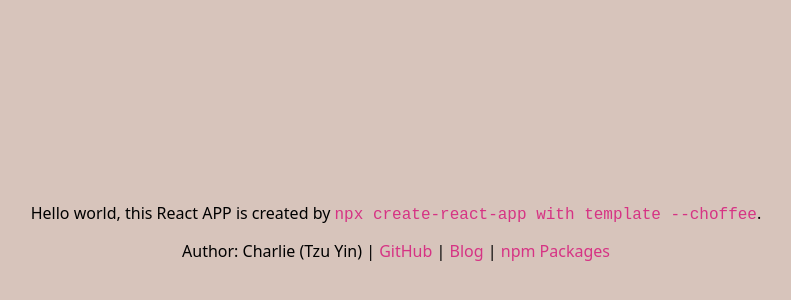
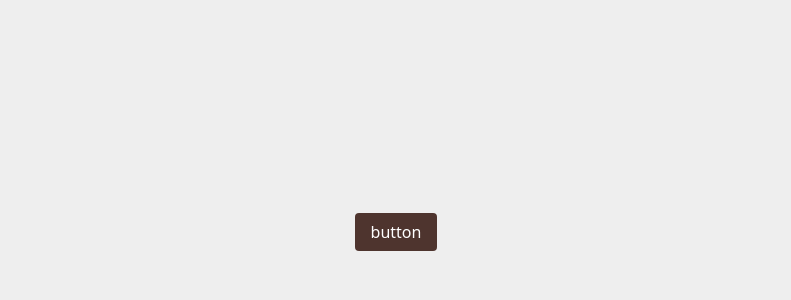
Before and after one commit to tzynwang/react-button, a React (Create React App) app: page / in a window 1280 px wide. Shown: the part 168-468 px from the top of the page, without its empty margins (244-1035 px from the left). Built offline with nearby package versions, Linux system fonts and the light colour scheme.

Commit message:
[feat] set global style

```diff
--- a/src/components/App/index.module.css
+++ /dev/null
@@ -1,26 +0,0 @@
-.main {
-  height: 100vh;
-  width: 100vw;
-  display: flex;
-  flex-direction: column;
-  justify-content: center;
-  align-items: center;
-  text-align: center;
-  background-color: #D7C4BB;
-}
-
-.main > *:not(:last-child) {
-  margin-bottom: 1rem;
-}
-
-.mainCode {
-  font-family: monospace;
-  font-size: 1rem;
-  color: #d63384;
-  word-wrap: break-word;
-}
-
-.mainAnchor {
-  color: #d63384;
-  text-decoration: none;
-}
--- a/src/components/App/index.tsx
+++ b/src/components/App/index.tsx
@@ -1,31 +1,24 @@
-import React, { memo } from 'react'
-import classNames from 'classnames'
-
-import Styles from './index.module.css'
+import React, { memo } from 'react';
+import { css } from '@emotion/css';
+import cn from 'classnames';
+import Button from '@Components/Common/Button';
 
 function App(): React.ReactElement {
+  /* Main */
   return (
-    <main className={classNames(Styles.main)}>
-      <div>
-        Hello world, this React APP is created by{' '}
-        <code className={classNames(Styles.mainCode)}>npx create-react-app with template --choffee</code>.
-      </div>
-      <div>
-        Author: Charlie (Tzu Yin) |{' '}
-        <a href="https://github.com/tzynwang" target="_blank" className={Styles.mainAnchor}>
-          GitHub
-        </a>{' '}
-        |{' '}
-        <a href="https://tzynwang.github.io/" target="_blank" className={Styles.mainAnchor}>
-          Blog
-        </a>{' '}
-        |{' '}
-        <a href="https://www.npmjs.com/~tzyn.wang" target="_blank" className={Styles.mainAnchor}>
-          npm Packages
-        </a>
-      </div>
-    </main>
-  )
+    <div
+      className={cn(
+        css({
+          height: '100%',
+          display: 'flex',
+          justifyContent: 'center',
+          alignItems: 'center',
+        })
+      )}
+    >
+      <Button />
+    </div>
+  );
 }
 
-export default memo(App)
+export default memo(App);
--- a/src/index.css
+++ b/src/index.css
@@ -4,3 +4,10 @@
   box-sizing: border-box;
   font-family: system-ui;
 }
+
+html,
+body,
+#root {
+  height: 100%;
+  background-color: #eee;
+}
```
